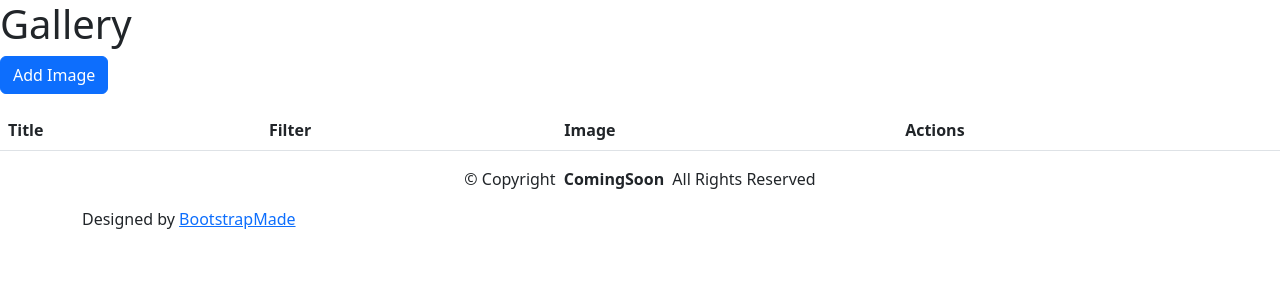
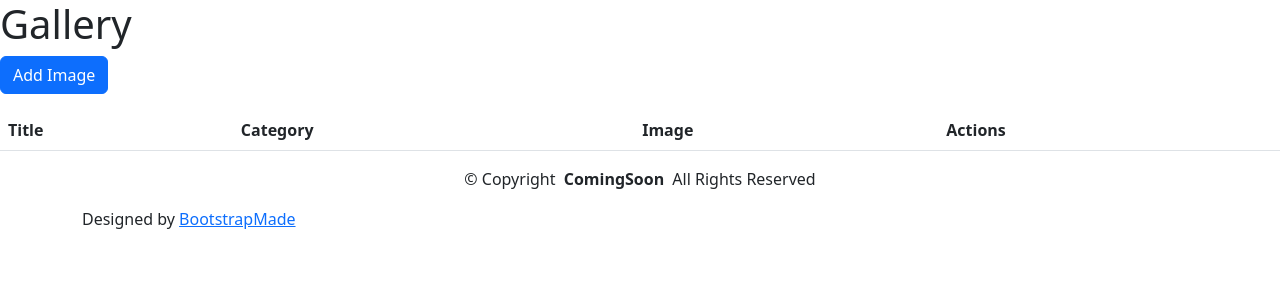
Before and after one commit to satrianivzla/landing_page, a PHP site: template application/views/admin/gallery.php in a window 1280 px wide. Shown: the top 300 px of the page. Run offline with PHP 8.4, Linux system fonts and the light colour scheme; the template is opened without the code that fills it, so the values that code supplies are empty.

Commit message:
feat: Integrate DataTables library

```diff
--- a/application/views/admin/gallery.php
+++ b/application/views/admin/gallery.php
@@ -1,10 +1,10 @@
 <h1>Gallery</h1>
 <a href="<?php echo site_url('admin/add_gallery_image'); ?>" class="btn btn-primary mb-3">Add Image</a>
-<table class="table">
+<table id="galleryTable" class="table table-striped" style="width:100%">
     <thead>
         <tr>
             <th>Title</th>
-            <th>Filter</th>
+            <th>Category</th>
             <th>Image</th>
             <th>Actions</th>
         </tr>
@@ -13,7 +13,7 @@
         <?php foreach ($gallery as $image): ?>
             <tr>
                 <td><?php echo $image['title']; ?></td>
-                <td><?php echo $image['filter']; ?></td>
+                <td><?php echo $image['category_id']; ?></td>
                 <td><img src="<?php echo base_url('uploads/gallery/' . $image['image']); ?>" width="100"></td>
                 <td>
                     <a href="<?php echo site_url('admin/edit_gallery_image/' . $image['id']); ?>" class="btn btn-sm btn-info">Edit</a>
--- a/application/views/admin/gallery_categories.php
+++ b/application/views/admin/gallery_categories.php
@@ -1,6 +1,6 @@
 <h1>Gallery Categories</h1>
 <a href="<?php echo site_url('admin/add_gallery_category'); ?>" class="btn btn-primary mb-3">Add Category</a>
-<table class="table">
+<table id="categoriesTable" class="table table-striped" style="width:100%">
     <thead>
         <tr>
             <th>Name</th>
--- a/application/views/admin/templates/footer.php
+++ b/application/views/admin/templates/footer.php
@@ -2,6 +2,8 @@
 <script src="https://code.jquery.com/jquery-3.6.0.min.js"></script>
 <script src="https://cdn.jsdelivr.net/npm/bootstrap@5.3.0/dist/js/bootstrap.bundle.min.js"></script>
 <script src="https://cdnjs.cloudflare.com/ajax/libs/summernote/0.8.20/summernote-bs5.min.js"></script>
+<script src="https://cdn.datatables.net/1.13.6/js/jquery.dataTables.min.js"></script>
+<script src="https://cdn.datatables.net/1.13.6/js/dataTables.bootstrap5.min.js"></script>
 <script>
     $(document).ready(function() {
         const summernoteConfig = {
@@ -62,6 +64,9 @@
                 }
             });
         }
+
+        $('#galleryTable').DataTable();
+        $('#categoriesTable').DataTable();
     });
 </script>
 </body>
--- a/application/views/admin/templates/header.php
+++ b/application/views/admin/templates/header.php
@@ -4,6 +4,7 @@
     <title><?php echo $title; ?> - <?php echo $settings['site_title']; ?></title>
     <link href="https://cdn.jsdelivr.net/npm/bootstrap@5.3.0/dist/css/bootstrap.min.css" rel="stylesheet">
     <link rel="stylesheet" href="https://cdnjs.cloudflare.com/ajax/libs/summernote/0.8.20/summernote-bs5.min.css" />
+    <link rel="stylesheet" href="https://cdn.datatables.net/1.13.6/css/dataTables.bootstrap5.min.css" />
 </head>
 <body>
 <nav class="navbar navbar-expand-lg navbar-light bg-light">
@@ -30,6 +31,9 @@
                     <a class="nav-link" href="<?php echo site_url('admin/gallery'); ?>">Gallery</a>
                 </li>
                 <li class="nav-item">
+                    <a class="nav-link" href="<?php echo site_url('admin/gallery_categories'); ?>">Gallery Categories</a>
+                </li>
+                <li class="nav-item">
                     <a class="nav-link" href="<?php echo site_url('admin/contact'); ?>">Contact</a>
                 </li>
                 <li class="nav-item">
```
